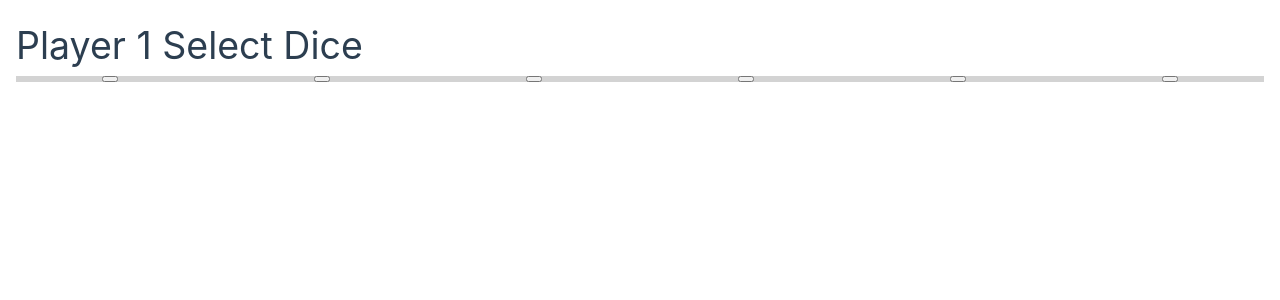
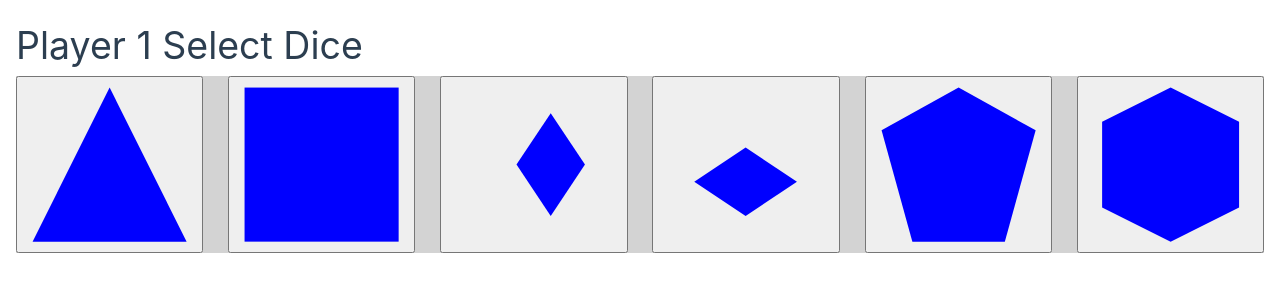
Before and after one commit to ericcorona1/dice-attack, a Vue app: page / in a window 1280 px wide. Both pictures are taken after a click on the button "Start". Shown: the top 300 px of the page. Built offline with nearby package versions, Linux system fonts and the light colour scheme.

Commit message:
I got the die in the selectbox to be a good size but now the selected die are super tiny

```diff
--- a/src/components/DiceSelectArea.vue
+++ b/src/components/DiceSelectArea.vue
@@ -13,7 +13,7 @@
   gap: 2%;
 }
 
-.selectArea .dice {
-  flex: auto;
+.selectArea > button {
+  width: 20%;
 }
 </style>
--- a/src/components/Select.vue
+++ b/src/components/Select.vue
@@ -74,8 +74,4 @@ const { addDieToPlayer, toggleTurn, reRollDie, selectPhaseCompleted } =
   display: flex;
   justify-content: space-around;
 }
-li {
-  background-color: blue;
-  height: 100px;
-}
 </style>
```
